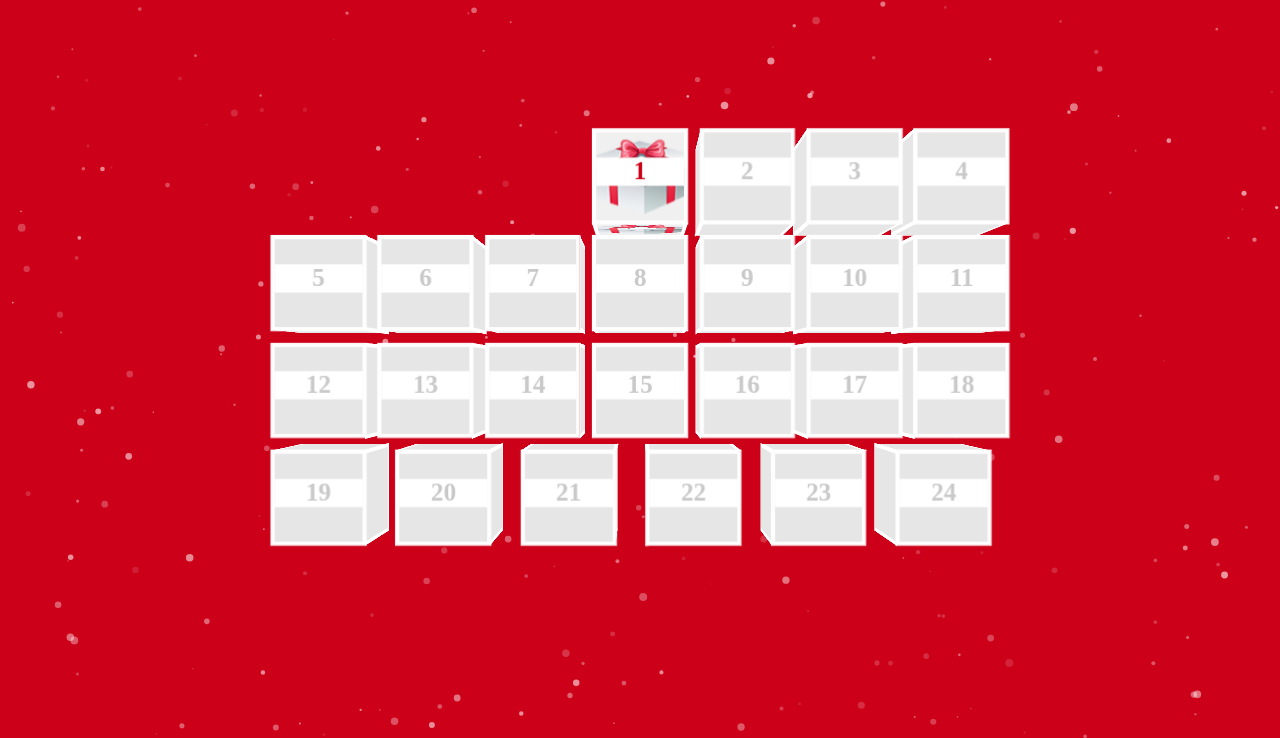
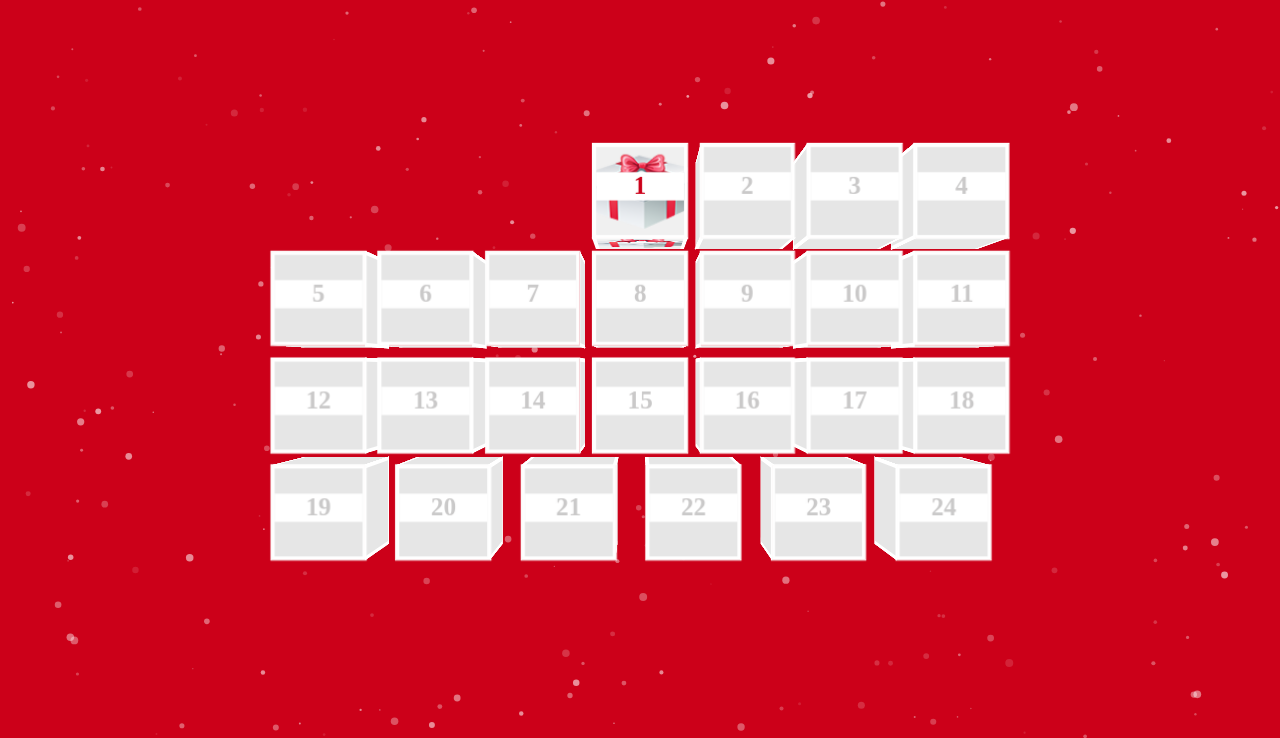
Before and after one commit to kaljulaaa/kaljulaaa.github.io, a plain HTML site: page index.html in a window 1280 px wide. Shown: the part 62-800 px from the top of the page. Drawn offline with Linux system fonts and the light colour scheme.

Commit message:
Update common.css

```diff
--- a/common.css
+++ b/common.css
@@ -333,7 +333,7 @@ main {
 
 	/* we always want 7 boxes in a row */
 
-	padding: 3em calc((100vw - (7 * (7vw + 1vw)))/2);
+	padding: 6em calc((100vw - (7 * (7vw + 1vw)))/2);
 
 }
 
```
